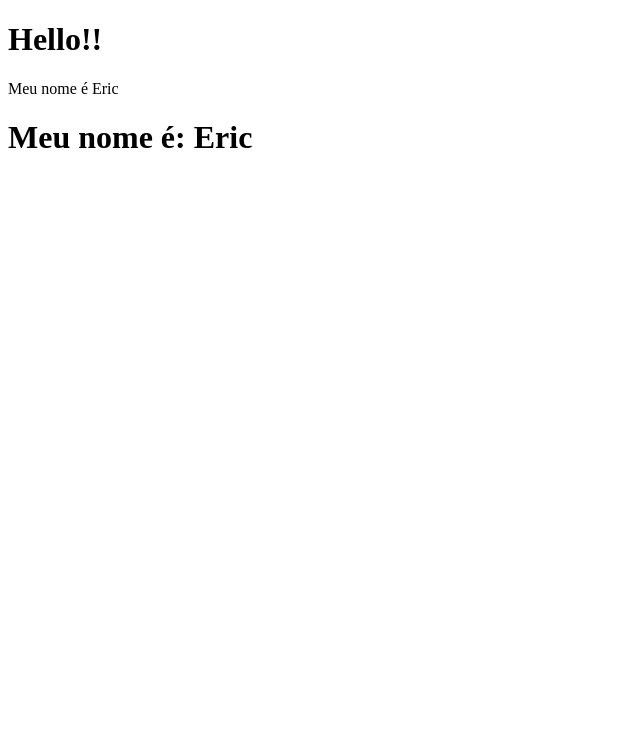
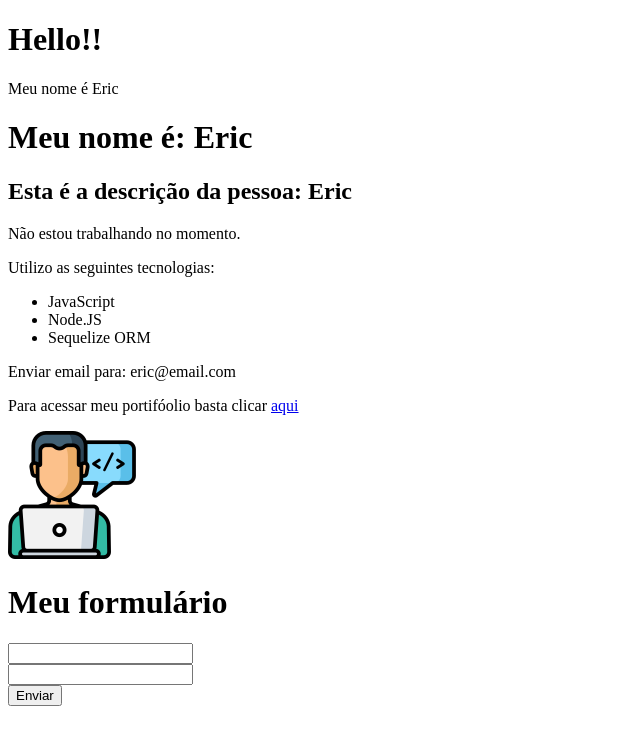
Before and after one commit to EricOliveiras/learn-vue, a Vue app: page / in a window 1280 px wide. Shown: the top 744 px of the page, without its empty margins (0-640 px from the left). Built offline with nearby package versions, Linux system fonts and the light colour scheme.

Commit message:
learning vue

```diff
--- a/public/index.html
+++ b/public/index.html
@@ -8,9 +8,6 @@
     <title><%= htmlWebpackPlugin.options.title %></title>
   </head>
   <body>
-    <noscript>
-      <strong>We're sorry but <%= htmlWebpackPlugin.options.title %> doesn't work properly without JavaScript enabled. Please enable it to continue.</strong>
-    </noscript>
     <div id="app"></div>
     <!-- built files will be auto injected -->
   </body>
--- a/src/App.vue
+++ b/src/App.vue
@@ -2,18 +2,21 @@
   <div>
     <PrimeiroComponente />
     <LifeCycle />
+    <Pessoa />
   </div>
 </template>
 
 <script>
   import PrimeiroComponente from './components/PrimeiroComponente.vue'
   import LifeCycle from './components/LifeCycle.vue'
+  import Pessoa from './components/Pessoa.vue'
 
   export default {
     name: 'App',
     components: {
       PrimeiroComponente,
-      LifeCycle
+      LifeCycle,
+      Pessoa
     }
   }
 </script>
--- /dev/null
+++ b/src/components/Form.vue
@@ -0,0 +1,20 @@
+<template>
+  <h1>Meu formulário</h1>
+  <form action="">
+    <InputText />
+    <InputText />
+    <InputSubmit />
+  </form>
+</template>
+
+<script>
+import InputText from './form/InpuText.vue'
+import InputSubmit from './form/InputSubmit.vue'
+
+export default {
+  components: {
+    InputText,
+    InputSubmit
+  }
+}
+</script>
--- /dev/null
+++ b/src/components/Info.vue
@@ -0,0 +1,34 @@
+<template>
+  <div>
+    <p v-if="esta_trabalhando">Estou trabalhando no momento.</p>
+    <p v-else>Não estou trabalhando no momento.</p>
+    <p>Utilizo as seguintes tecnologias:</p>
+    <ul>
+      <li>JavaScript</li>
+      <li>Node.JS</li>
+      <li>Sequelize ORM</li>
+    </ul>
+    <p v-show="mostrar_email">Enviar email para: {{ email }}</p>
+    <p>Para acessar meu portifóolio basta clicar <a v-bind:href="meu_link" target="_blank">aqui</a></p>
+    <Picture />
+  </div>
+</template>
+
+<script>
+import Picture from './Picture.vue'
+
+export default {
+  name: 'Info',
+  data() {
+    return {
+      esta_trabalhando: false,
+      mostrar_email: true,
+      email: 'eric@email.com',
+      meu_link: 'http://www.google.com'
+    }
+  },
+  components: {
+    Picture
+  }
+}
+</script>
--- /dev/null
+++ b/src/components/Pessoa.vue
@@ -0,0 +1,25 @@
+<template>
+  <div>
+    <h2>Esta é a descrição da pessoa: {{ nome }} </h2>
+    <Info />
+    <Form />
+  </div>
+</template>
+
+<script>
+import Info from './Info.vue'
+import Form from './Form.vue'
+
+export default {
+  name: 'Pessoa',
+  data() {
+    return {
+      nome: 'Eric'
+    }
+  },
+  components: {
+    Info,
+    Form
+  }
+}
+</script>
--- /dev/null
+++ b/src/components/Picture.vue
@@ -0,0 +1,15 @@
+<template>
+  <img v-bind:src="avatar" v-bind:alt="descricao">
+</template>
+
+<script>
+export default {
+  name: 'Picture',
+  data() {
+    return {
+      avatar: '/img/avatar.png',
+      descricao: 'Avatar de programador'
+    }
+  }
+}
+</script>
--- /dev/null
+++ b/src/components/form/InpuText.vue
@@ -0,0 +1,11 @@
+<template>
+  <div>
+    <input type="text">
+  </div>
+</template>
+
+<script>
+export default {
+  name: 'InputText'
+}
+</script>
--- /dev/null
+++ b/src/components/form/InputSubmit.vue
@@ -0,0 +1,11 @@
+<template>
+  <div>
+    <input type="submit" value="Enviar">
+  </div>
+</template>
+
+<script>
+export default {
+  name: 'InputSubmit'
+}
+</script>
```
Also changed, not shown: public/img/avatar.png (added).
